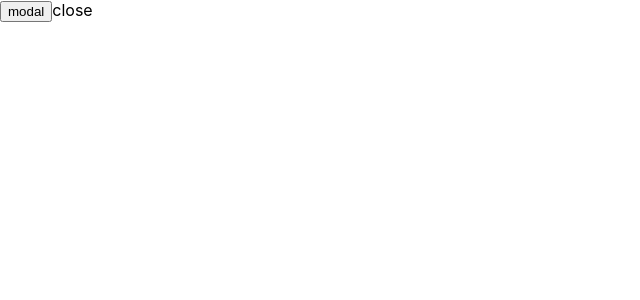
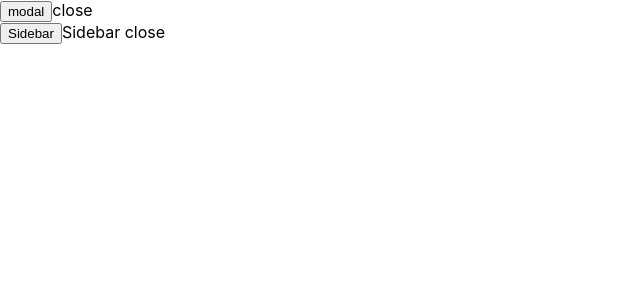
Before and after one commit to Ssharma0355/react-interview-vvip, a React (Create React App) app: page / in a window 1280 px wide. Shown: the top 300 px of the page, without its empty margins (0-640 px from the left). Built offline with nearby package versions, Linux system fonts and the light colour scheme.

Commit message:
sidebar in custom hooks

```diff
--- a/src/CustomHooks/Custom.jsx
+++ b/src/CustomHooks/Custom.jsx
@@ -1,12 +1,19 @@
 import React, { useState } from 'react'
 import { useToggle } from './useToggle'
+import { useSidebar } from './useSidebar';
 
 const Custom = () => {
     const [value, toggle] = useToggle(false);
+
+    const [isOpen, side] = useSidebar(false);
   return (
     <div>
         <button onClick={toggle}>modal</button>
         {value ? "Open":"close"}
+
+        <br />
+        <button onClick={side}>Sidebar</button>
+        {isOpen ? "Sidebar open":"Sidebar close"}
     </div>
   )
 }
--- /dev/null
+++ b/src/CustomHooks/useSidebar.jsx
@@ -0,0 +1,11 @@
+import { useCallback, useState } from "react"
+
+export const useSidebar=(close)=>{
+    const [isOpen, setIsOpen] = useState(false);
+
+    const side = useCallback(()=>{
+        setIsOpen(prevVal => !prevVal);
+    },[])
+
+    return [isOpen, side]
+}
```
